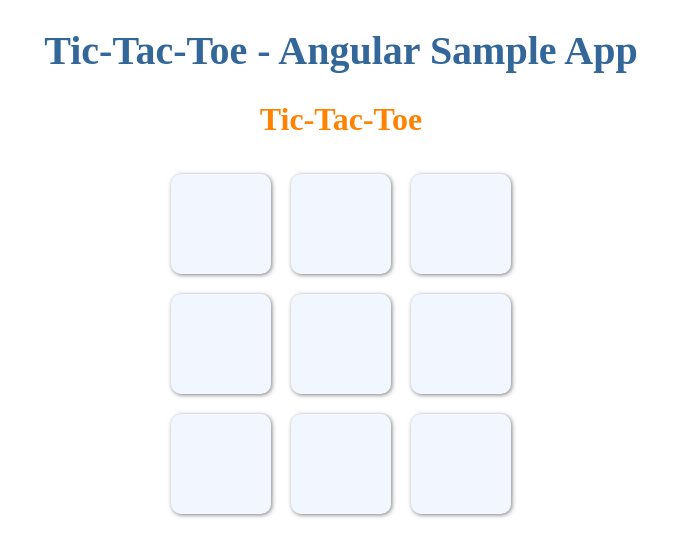
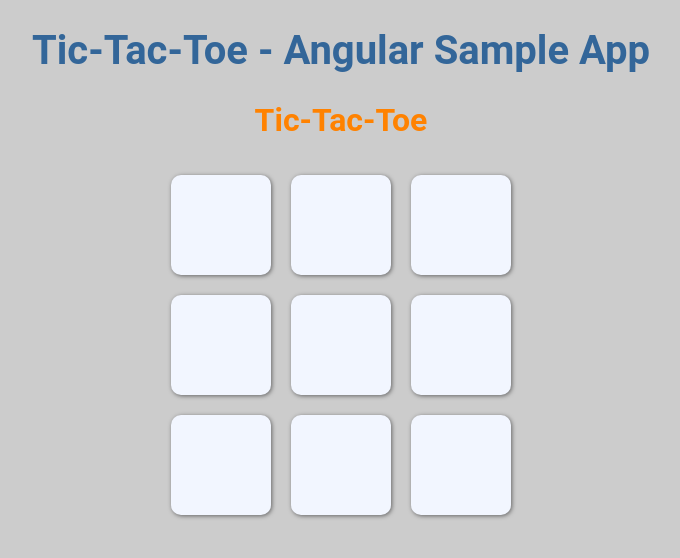
Before and after one commit to DumindaKuruppu/tic-tac-toe-angular, an Angular app: page / in a window 1280 px wide. Shown: the top 558 px of the page, without its empty margins (299-979 px from the left). Built offline with nearby package versions, Linux system fonts and the light colour scheme.

Commit message:
added background color

```diff
--- a/src/styles.css
+++ b/src/styles.css
@@ -1 +1,7 @@
 /* You can add global styles to this file, and also import other style files */
+body {
+  font-family: 'Roboto', sans-serif;
+  margin: 0;
+  padding: 0;
+  background-color: #cccccc;
+}
```
